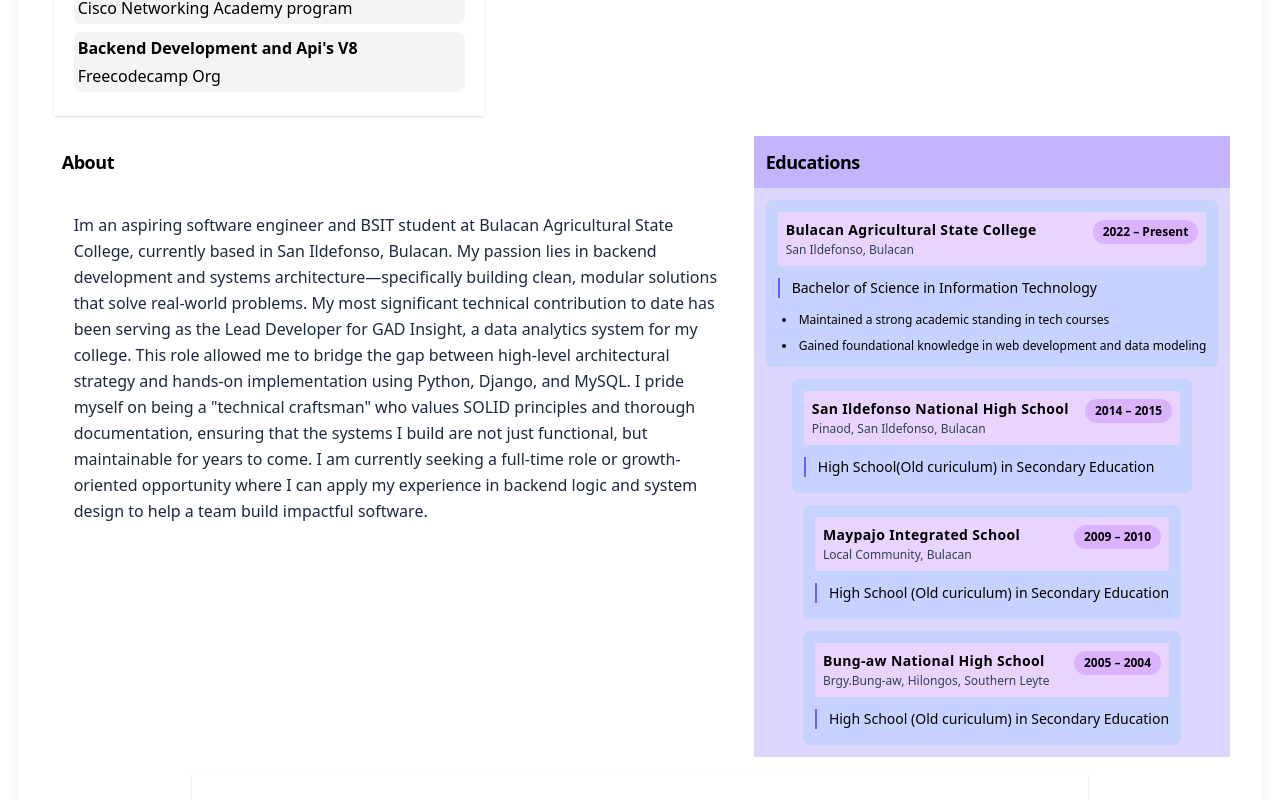
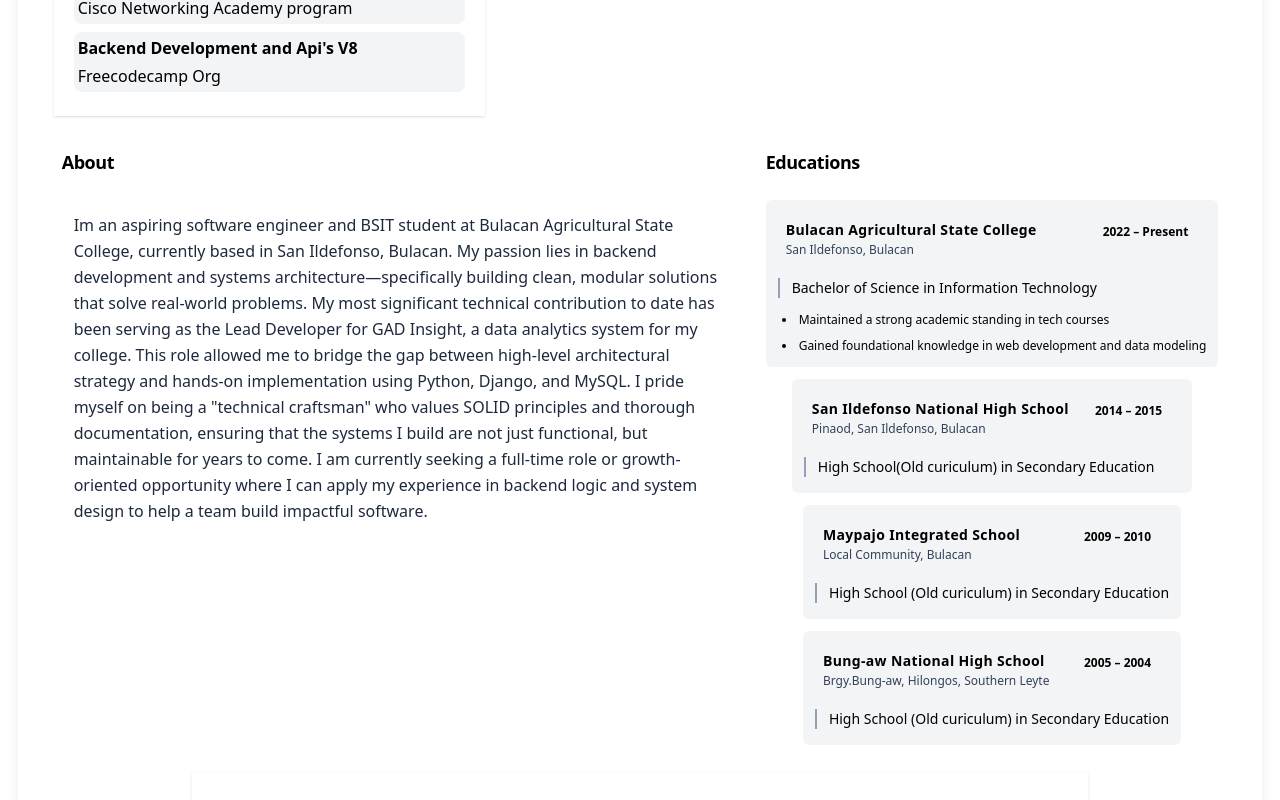
Before and after one commit to Zaido219/personal-portfolio, a React (Vite) app: page / in a window 1280 px wide. Shown: the part 1020-1820 px from the top of the page. Built offline with nearby package versions, Linux system fonts and the light colour scheme.

Commit message:
style:WIP Styling update/s for the Educations section

```diff
--- a/src/components/EducationSection.jsx
+++ b/src/components/EducationSection.jsx
@@ -6,9 +6,9 @@ import { educationExperiences } from "../config/constants";
 
 const EducationExperienceSection = () => {
   return (
-    <div className="bg-violet-300 flex flex-col items-center">
+    <div className="flex flex-col items-center">
       <SectionHeader title="Educations"></SectionHeader>
-      <div className="bg-violet-200 flex flex-col gap-3 p-3 min-w-full items-center">
+      <div className="flex flex-col gap-3 p-3 min-w-full items-center">
         {educationExperiences.map((item, index) => {
           return <EducItems key={item.id || index} {...item}></EducItems>;
         })}
--- a/src/components/Ui/EducationExpItems.tsx
+++ b/src/components/Ui/EducationExpItems.tsx
@@ -14,10 +14,10 @@ const EducItems = ({
 }: EducationItemProps) => {
   return (
     <HoverCards>
-      <div className="bg-indigo-200 flex flex-col w-full p-3 rounded-sm gap-2 overflow-hidden">
+      <div className="flex flex-col w-full p-3 rounded-sm gap-2 overflow-hidden">
 
         {/* 1. Header: Space distributed elegantly across the container width */}
-        <div className="bg-purple-200 flex flex-row justify-between items-start w-full p-2 gap-4">
+        <div className="flex flex-row justify-between items-start w-full p-2 gap-4">
           <div className="flex-1 min-w-0">
             <h3 className="text-sm font-bold text-black tracking-wide break-words">
               {institutionName}
@@ -26,14 +26,14 @@ const EducItems = ({
           </div>
 
           {/* Timeline Badging - whitespace-nowrap keeps the date on one clean line */}
-          <div className="text-xs font-semibold text-black bg-purple-300 px-2.5 py-1 rounded-full shrink-0 whitespace-nowrap">
+          <div className="text-xs font-semibold text-black  px-2.5 py-1 rounded-full shrink-0 whitespace-nowrap">
             {startDate.getFullYear()} – {isCurrent ? "Present" : endDate?.getFullYear()}
           </div>
         </div>
 
         {/* 2. Subheading: Qualification Details */}
         {(degree || fieldOfStudy) && (
-          <div className="text-sm font-medium text-black border-l-2 border-indigo-500 pl-3 my-1 break-words">
+          <div className="text-sm font-medium text-black border-l-2 border-slate-400 pl-3 my-1 break-words">
             {degree} {fieldOfStudy && `in ${fieldOfStudy}`}
           </div>
         )}
```
